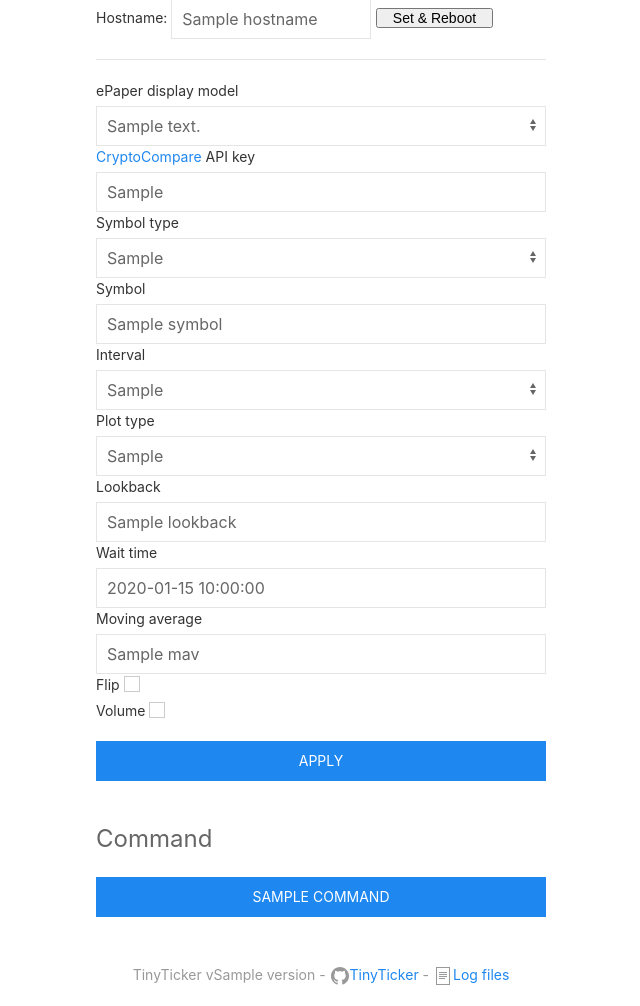
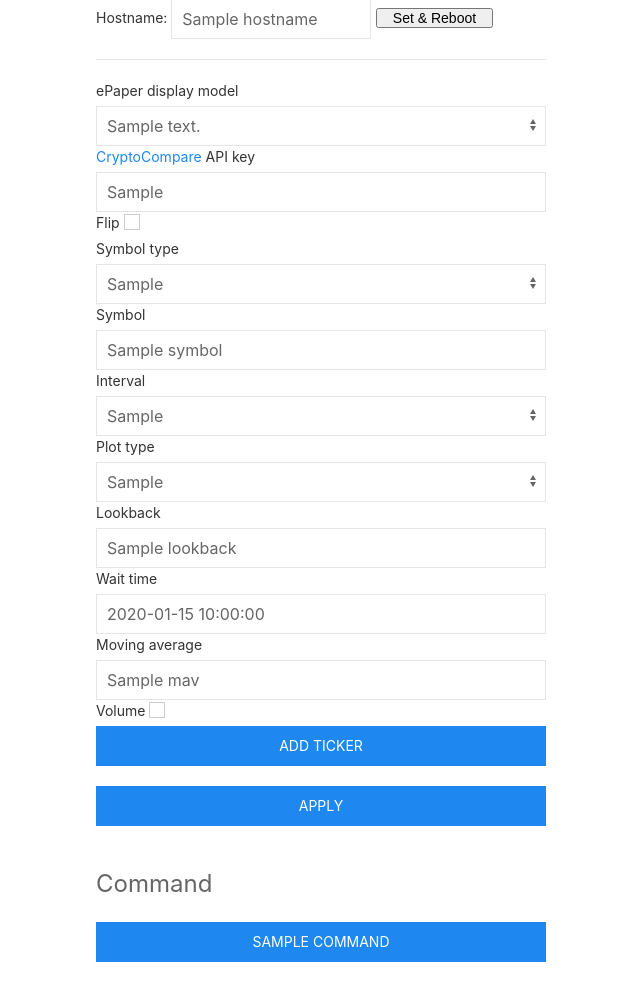
Before and after one commit to loiccoyle/tinyticker, a Flask app: template tinyticker/web/templates/index.html in a window 1280 px wide. Shown: the part 190-1196 px from the top of the page, without its empty margins (319-959 px from the left). Before the commit the page ends 1175 px from the top, so only its background shows below. Run offline with Flask 2, Linux system fonts and the light colour scheme; the template is opened without the code that fills it: most values are stand-ins (such as "Sample title", 1, 10 or a date in 2020).

Commit message:
feat(WIP): prepare web app for multiple tickers

```diff
--- a/tinyticker/web/app.py
+++ b/tinyticker/web/app.py
@@ -4,6 +4,7 @@ import subprocess
 import sys
 from pathlib import Path
 from socket import timeout
+from typing import Optional
 from urllib.error import HTTPError, URLError
 
 from flask import Flask, abort, redirect, render_template, request, send_from_directory
@@ -21,6 +22,20 @@ logger = logging.getLogger(__name__)
 TEMPLATE_PATH = str(Path(__file__).parent / "templates")
 
 INTERVAL_WAIT_TIMES = {k: v.value * 1e-9 for k, v in INTERVAL_TIMEDELTAS.items()}
+
+
+def no_empty_str(data: str) -> Optional[str]:
+    if data == "":
+        return None
+    return data
+
+
+def str_to_bool(data: str) -> Optional[bool]:
+    if data == "1":
+        return True
+    elif data == "0":
+        return False
+    return None
 
 
 def create_app(config_file: Path = CONFIG_FILE, log_dir: Path = LOG_DIR) -> Flask:
@@ -78,29 +93,23 @@ def create_app(config_file: Path = CONFIG_FILE, log_dir: Path = LOG_DIR) -> Flas
     def config():
         logger.debug("/config url args: %s", request.args)
         config = {}
-        for key, value in request.args.items():
-            if key in ["api_key"] and value == "":
-                value = None
-            elif key in ["lookback", "wait_time", "mav"]:
-                if value == "":
-                    value = None
-                else:
-                    try:
-                        value = int(value)
-                    except ValueError:
-                        logger.warning(
-                            "Failed to convert %:%s to int.", key, value, exc_info=True
-                        )
-                        value = None
-                    if value == 0:
-                        value = None
-            elif key in ["flip", "volume"]:
-                value = True
-            config[key] = value
-        for key in ["flip", "volume"]:
-            if key not in config:
-                config[key] = False
-        logger.debug("config dict: %s", config)
+        config["api_key"] = request.args.get("api_key", type=no_empty_str)
+        config["flip"] = request.args.get("flip", default=False, type=bool)
+        config["epd_model"] = request.args.get("epd_model")
+        # ticker_args = cfg.DEFAULT["tickers"].keys()
+        tickers = {}
+        tickers["symbol"] = request.args.getlist("symbol")
+        tickers["symbol_type"] = request.args.getlist("symbol_type")
+        tickers["type"] = request.args.getlist("type")
+        tickers["interval"] = request.args.getlist("interval")
+        tickers["lookback"] = request.args.getlist("lookback", type=no_empty_str)
+        tickers["wait_time"] = request.args.getlist("wait_time", type=no_empty_str)
+        tickers["mav"] = request.args.getlist("mav", type=no_empty_str)
+        tickers["volume"] = request.args.getlist("volume", type=str_to_bool)
+
+        # invert the ticker dict dict of list to list of dict
+        config["tickers"] = [dict(zip(tickers, t)) for t in zip(*tickers.values())]
+        logger.debug(config)
         cfg.write(config, config_file)
         refresh()
         return redirect("/", code=302)
--- a/tinyticker/web/templates/index.html
+++ b/tinyticker/web/templates/index.html
@@ -43,70 +43,75 @@
               <div class="uk-width-1-1">
                 <label class="uk-form-label" for="epd_model">ePaper display model</label>
                 <select class="uk-select" id="epd_model" name="epd_model">
-                  {% for epd_model_option in epd_model_options %}
-                  {% if epd_model_option.name == epd_model %}
+                  {%- for epd_model_option in epd_model_options %}
+                  {%- if epd_model_option.name == epd_model %}
                   <option value="{{epd_model_option.name}}" selected>{{epd_model_option.desc}}</option>
-                  {% else %}
+                  {%- else %}
                   <option value="{{epd_model_option.name}}">{{epd_model_option.desc}}</option>
-                  {% endif %}
-                  {% endfor %}
+                  {%- endif %}
+                  {%- endfor %}
                 </select>
                 <label class="uk-form-label" for="api_key"><a href="https://min-api.cryptocompare.com/pricing">CryptoCompare</a> API key</label>
                 <input class="uk-input" type="text" id="api_key" name="api_key" {% if api_key %} value="{{api_key}}" {% endif %}>
+                <label class="uk-form-label" for="flip">Flip <input class="uk-checkbox" type="checkbox" id="flip" name="flip" {% if flip | default(False) %}checked{% endif %}></label>
+                {%- for ticker in tickers %}
+                <div class="ticker">
                   <label class="uk-form-label" for="symbol_type">Symbol type</label>
                   <select class="uk-select" id="symbol_type" name="symbol_type">
-                  {% for symbol_type_option in symbol_type_options %}
-                  {% if symbol_type_option == symbol_type %}
+                    {%- for symbol_type_option in symbol_type_options %}
+                    {%- if symbol_type_option == ticker.symbol_type %}
                     <option value="{{symbol_type_option}}" selected>{{symbol_type_option}}</option>
-                  {% else %}
+                    {%- else %}
                     <option value="{{symbol_type_option}}">{{symbol_type_option}}</option>
-                  {% endif %}
-                  {% endfor %}
+                    {%- endif %}
+                    {%- endfor %}
                   </select>
                   <label class="uk-form-label" for="symbol">Symbol</label>
-                <input class="uk-input" type="text" id="symbol" name="symbol" value="{{symbol}}">
+                  <input class="uk-input" type="text" id="symbol" name="symbol" value="{{ticker.symbol}}">
                   <label class="uk-form-label" for="interval">Interval</label>
                   <select class="uk-select" id="interval" name="interval">
-                  {% for interval_option in interval_options %}
-                  {% if interval_option == interval %}
+                    {%- for interval_option in interval_options %}
+                    {%- if interval_option == ticker.interval %}
                     <option value="{{interval_option}}" selected>{{interval_option}}</option>
-                  {% else %}
+                    {%- else %}
                     <option value="{{interval_option}}">{{interval_option}}</option>
-                  {% endif %}
-                  {% endfor %}
+                    {%- endif %}
+                    {%- endfor %}
                   </select>
                   <label class="uk-form-label" for="type">Plot type</label>
                   <select class="uk-select" id="type" name="type">
-                  {% for type_option in type_options %}
-                  {% if type_option == type%}
+                    {%- for type_option in type_options %}
+                    {%- if type_option == ticker.type %}
                     <option value="{{type_option}}" selected>{{type_option}}</option>
-                  {% else %}
+                    {%- else %}
                     <option value="{{type_option}}">{{type_option}}</option>
-                  {% endif %}
-                  {% endfor %}
+                    {%- endif %}
+                    {%- endfor %}
                   </select>
                   <label class="uk-form-label" for="lookback">Lookback</label>
-                {% if lookback is none %}
-                {# If the look back is None then it hasn't been set so use the default lookback for the interval #}
-                <input class="uk-input" inputmode="numeric" id="lookback" name="lookback" min="1" placeholder="{{interval_lookbacks[interval]}}">
-                {% else %}
-                <input class="uk-input" inputmode="numeric" id="lookback" name="lookback" min="1" value="{{lookback}}">
-                {%endif%}
+                  {%- if ticker.lookback is none %}
+                  {#- If the look back is None then it hasn't been set so use the default lookback for the interval #}
+                  <input class="uk-input" inputmode="numeric" id="lookback" name="lookback" min="1" placeholder="{{interval_lookbacks[ticker.interval]}}">
+                  {%- else %}
+                  <input class="uk-input" inputmode="numeric" id="lookback" name="lookback" min="1" value="{{ticker.lookback}}">
+                  {%- endif %}
                   <label class="uk-form-label" for="wait_time">Wait time</label>
-                {% if wait_time is none %}
-                {# If the wait_time is None then it hasn't been set so use the default wait_time for the interval #}
-                <input class="uk-input" inputmode="numeric" id="wait_time" name="wait_time" min="1" placeholder="{{interval_wait_times[interval]}}">
-                {% else %}
-                <input class="uk-input" inputmode="numeric" id="wait_time" name="wait_time" min="1" value="{{wait_time}}">
-                {%endif%}
+                  {%- if ticker.wait_time is none %}
+                  {#- If the wait_time is None then it hasn't been set so use the default wait_time for the interval #}
+                  <input class="uk-input" inputmode="numeric" id="wait_time" name="wait_time" min="1" placeholder="{{interval_wait_times[ticker.interval]}}">
+                  {%- else %}
+                  <input class="uk-input" inputmode="numeric" id="wait_time" name="wait_time" min="1" value="{{ticker.wait_time}}">
+                  {%- endif %}
                   <label class="uk-form-label" for="mav">Moving average</label>
-                {% if mav is none %}
+                  {%- if ticker.mav is none %}
                   <input class="uk-input" inputmode="numeric" id="mav" name="mav" min="1" placeholder="3">
-                {% else %}
-                <input class="uk-input" inputmode="numeric" id="mav" name="mav" min="1" value="{{mav}}">
-                {%endif%}
-                <label class="uk-form-label" for="flip">Flip <input class="uk-checkbox" type="checkbox" id="flip" name="flip" {% if flip | default(False) %}checked{% endif %}></label>
-                <label class="uk-form-label" for="volume">Volume <input class="uk-checkbox" type="checkbox" id="volume" name="volume" {% if volume| default(False) %}checked{% endif %}></label>
+                  {%- else %}
+                  <input class="uk-input" inputmode="numeric" id="mav" name="mav" min="1" value="{{ticker.mav}}">
+                  {%- endif %}
+                  <label class="uk-form-label" for="volume">Volume <input type="hidden" name="volume" value="0"><input class="uk-checkbox" type="checkbox" {% if ticker.volume| default(False) %}checked{% endif %} onclick="this.previousSibling.value=1-this.previousSibling.value"></label>
+                </div>
+                {%- endfor %}
+                <button class="uk-button uk-button-primary uk-width-expand" type="button" onclick="add_ticker()">Add Ticker</button>
               </div>
               <div class="uk-width-1-1 uk-margin">
                 <button type="submit" value="submit" class="uk-button uk-button-primary uk-width-expand">Apply</button>
@@ -130,4 +135,5 @@
       <span class="uk-text-small uk-text-muted">TinyTicker v{{version}} - <span uk-icon="github"></span><a href="https://github.com/loiccoyle/tinyticker" title="tinyticker" target="_blank" data-uk-tooltip>TinyTicker</a> - <span uk-icon="file-text"></span><a href="/logfiles" title="log files" target="_blank" data-uk-tooltip>Log files</a></span>
     </div>
   </body>
+  <script src="js/index.js"></script>
 </html>
--- /dev/null
+++ b/tinyticker/web/templates/js/index.js
@@ -0,0 +1,6 @@
+function add_ticker(){
+    let tickers = document.getElementsByClassName("ticker");
+    let last_ticker = tickers[tickers.length - 1];
+    last_ticker.append(last_ticker.cloneNode(true));
+    return false
+}
```
Also changed, not shown: tinyticker/__main__.py (+0 -9 lines). Lines whose indentation alone changed are shown as unchanged.
